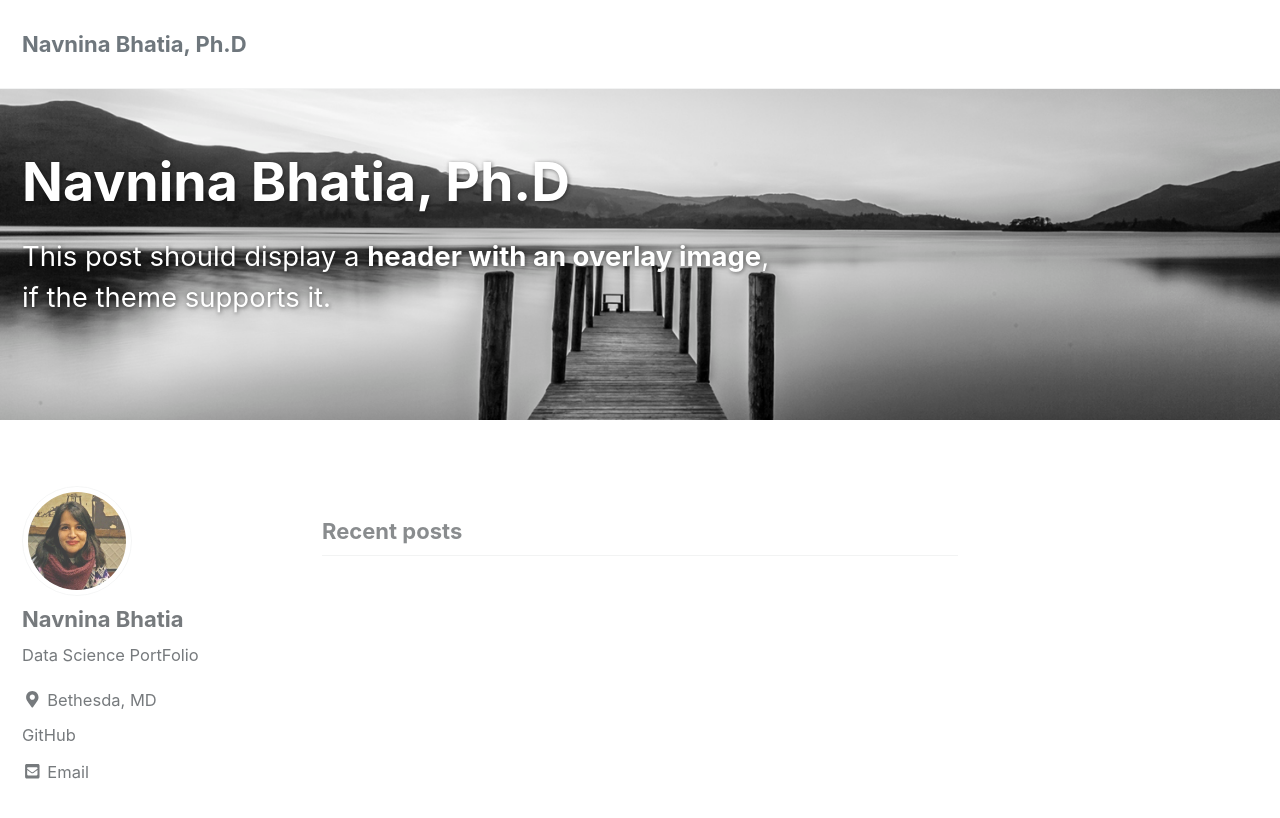
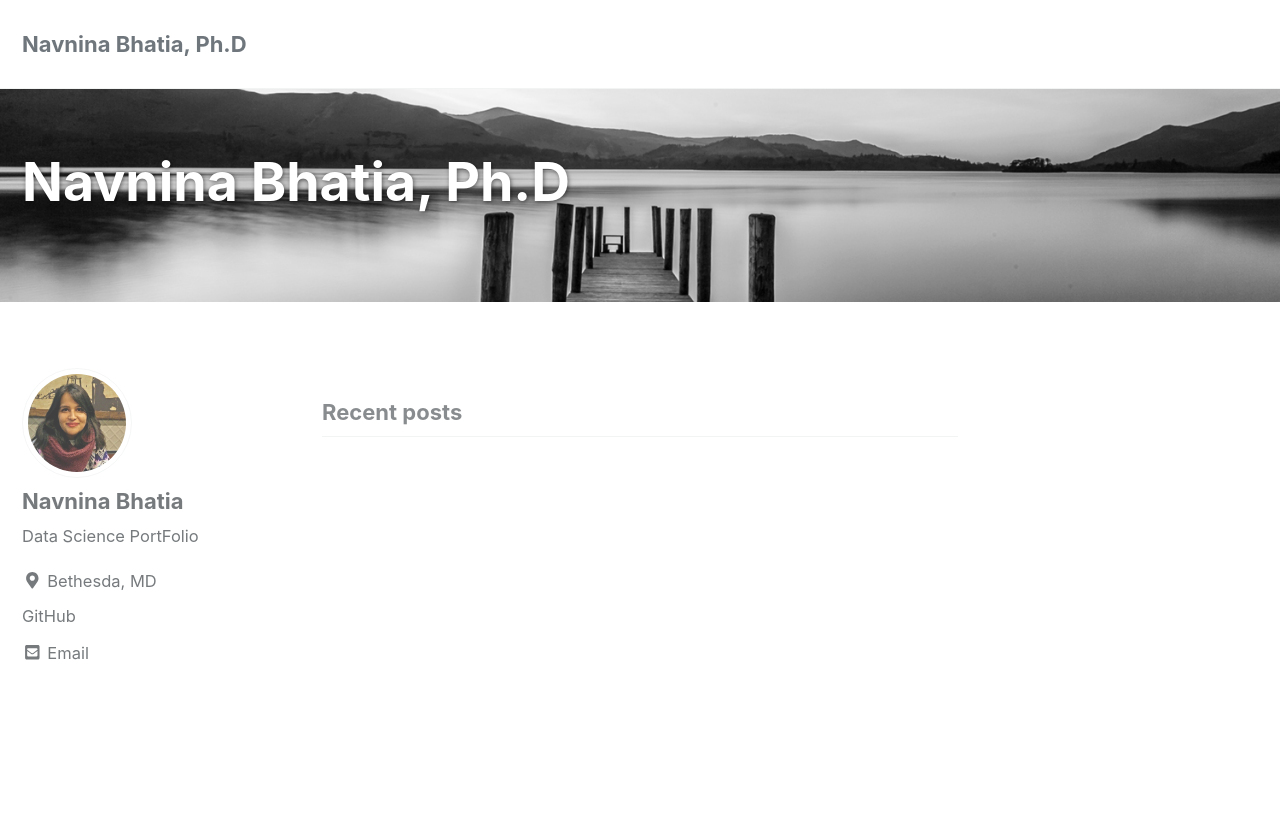
Before and after one commit to navnina/navnina.github.io, a Jekyll site: the page built from index.html, in a window 1280 px wide and 900 px high. Shown: the top 818 px of the window. Built offline with Jekyll 4.4.1, drawn with Linux system fonts in a browser that asks for light colours; cached includes are drawn as plain includes; nearby versions of some CDN libraries; the list of posts is cut into pages by our own code.

Commit message:
new github

```diff
--- a/index.html
+++ b/index.html
@@ -1,5 +1,4 @@
 ---
-excerpt: "This post should display a **header with an overlay image**, if the theme supports it."
 layout: home
 author_profile: true
 caption: "Photo credit: [**paulgroganphotography**](https://www.paulgroganphotography.com/)"
```
